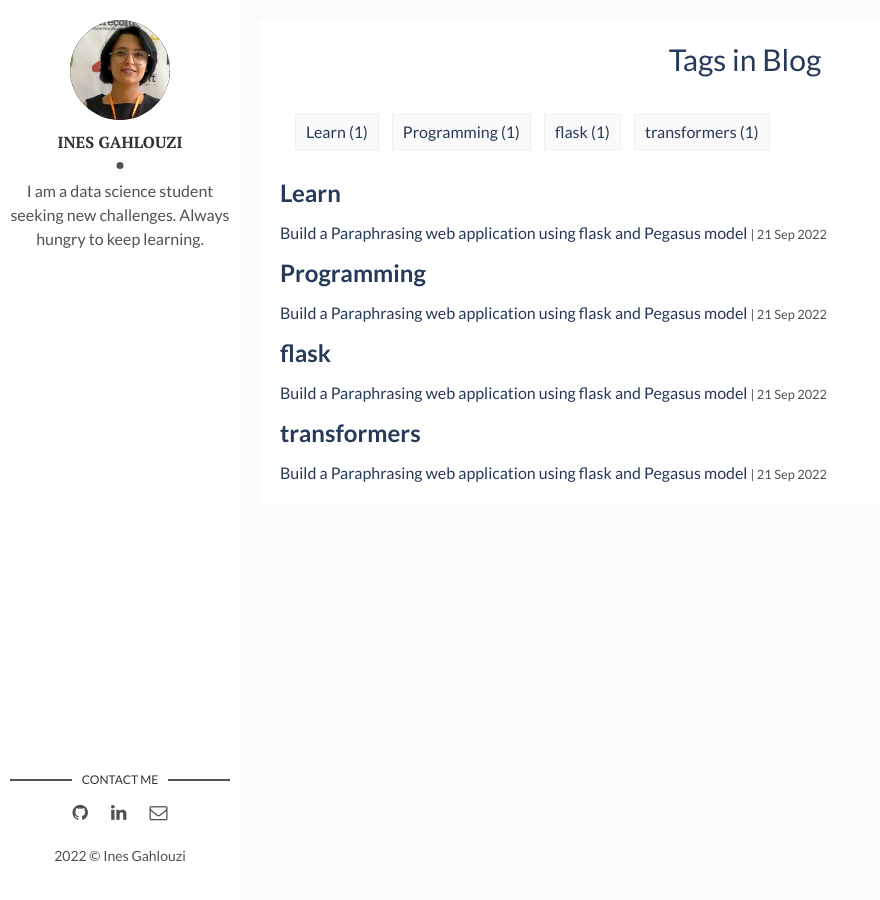
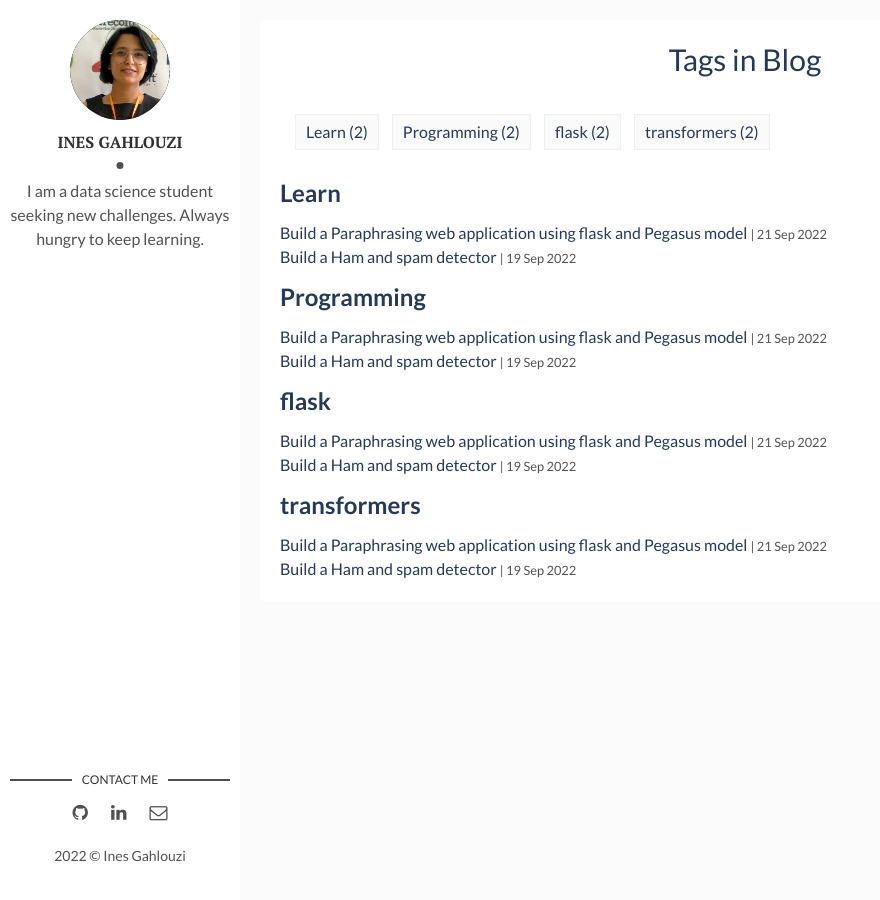
Before and after one commit to inesgh1/Ines-s-Blog, a Jekyll site: the page built from tags.html, in a window 1280 px wide. Shown: the whole page, without its empty margins (0-880 px from the left). Built offline with Jekyll 4.4.1, drawn with Linux system fonts in a browser that asks for light colours; some of the changed lines change nothing that is shown.

Commit message:
Update 2022-09-22-spam-detector.markdown

````diff
--- a/_posts/2022-09-22-spam-detector.markdown
+++ b/_posts/2022-09-22-spam-detector.markdown
@@ -1,3 +1,11 @@
+---
+layout: post
+title: Build a Ham and spam detector
+date: 2022-09-19
+description: this is an end to end project to build a spam and ham detector
+img: sms.png # Add image post (optional)
+tags: [Programming, Learn,flask,transformers] # add tag
+---
 This project is about building NLP model that detects spam SMS text messages and because it's not fun at all to just build a model and forget about it as 90% of ML models in the world ,I'll be the exception :wink: and I'll deploy my model into an MLOps platform
 ## Plan
 - create an NLP model that detects spam SMS text messages
@@ -129,7 +137,7 @@ plt.tight_layout(pad=0)
 plt.show()
 ```
 ==> We got this 'beautiful' wordCloud of the world used in legit messages😜
-![wordcloud](https://github.com/inesgh1/spam_sms_detector/blob/main/word%20map.png)
+![I and My friends]({{site.baseurl}}/assets/img/word%20map.png)
 
 ==> As you can see :eyes: in the legit messages, the most frequent words are will, gt, now, ok, call, want, got, and so on.Next we'll do the same for the spam messages.
 ### Processing the Data
@@ -273,17 +281,3 @@ joblib.dump(spam_classifier, '../models/spam-detection-model.pkl')
 joblib.dump(vectorizer,'../preprocessing/count_vectorizer.pkl')
 ```
  Congrats 🎉 :tada:  you've build your model now it's deployment time.
-
-# What is Algorithmia?
-Algorithmia is a MLOps tool that provides a simple and faster way to deploy your machine learning model into production.
-
-Algorithmia specializes in "algorithms as a service". It allows users to create code snippets that run the ML model and host them on Algorithmia. Then you can call your code as an API.
-
-Now your model can be used for different applications of your choice, such as web apps, mobile apps, or e-commerce with a simple API call from Algorithmia.
-Machine learning models created using several computer languages, including R, Python, Java, and Scala, are supported by algorithms. Additionally, it supports well-known deep learning and machine learning frameworks including Keras, Pytorch, Tensorflow, Scikit-Learn, and XGBoost.
-
-In order to minimize costs and increase performance to meet your demands, Algorithmia's serverless Artificial Intelligence layer utilizes both CPUs and GPUs.
-
-Currently, this platform features 4,500 algorithms and over 60,000 developers.
-
-You must take the following six actions in order to deploy your machine learning model on Algorithmia.
````
